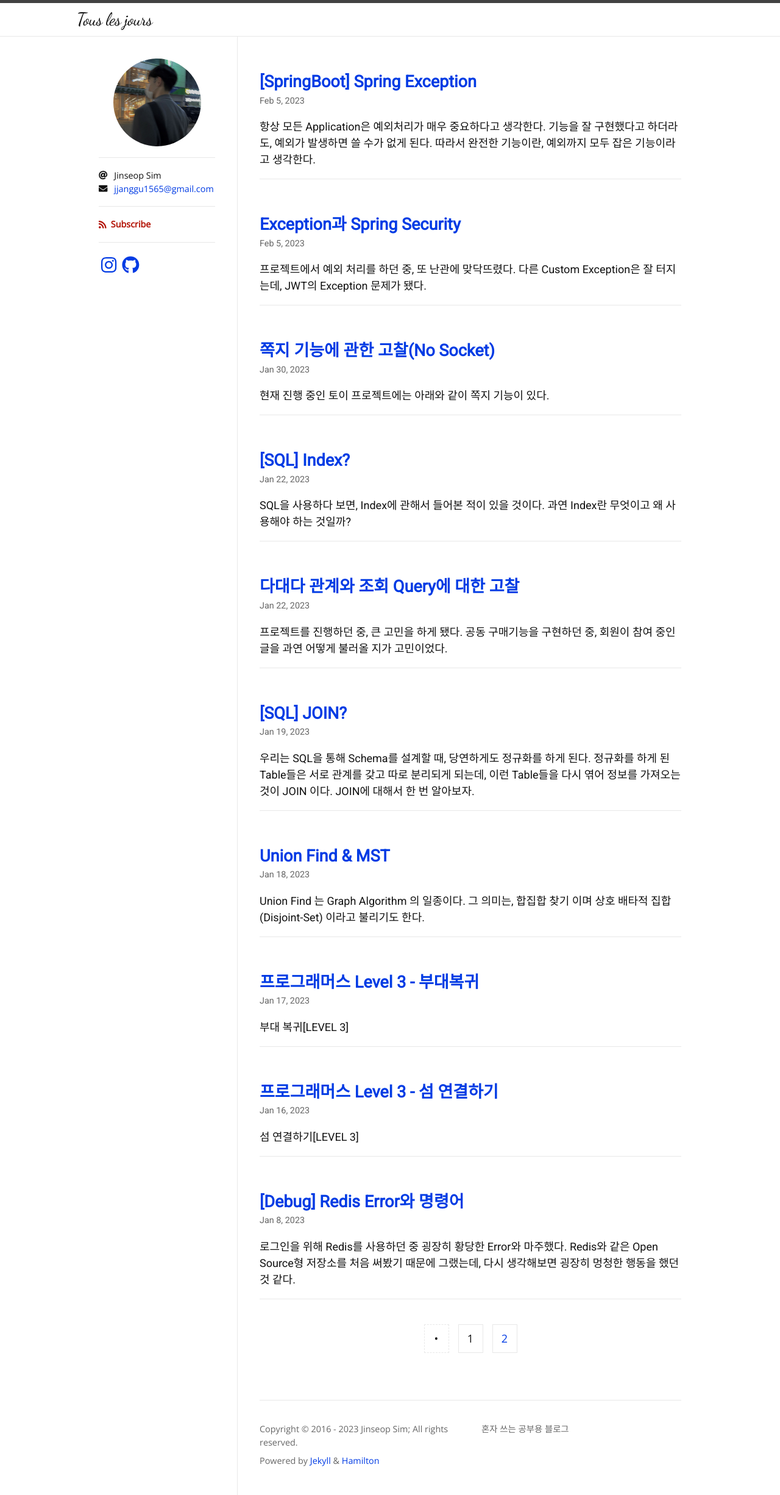
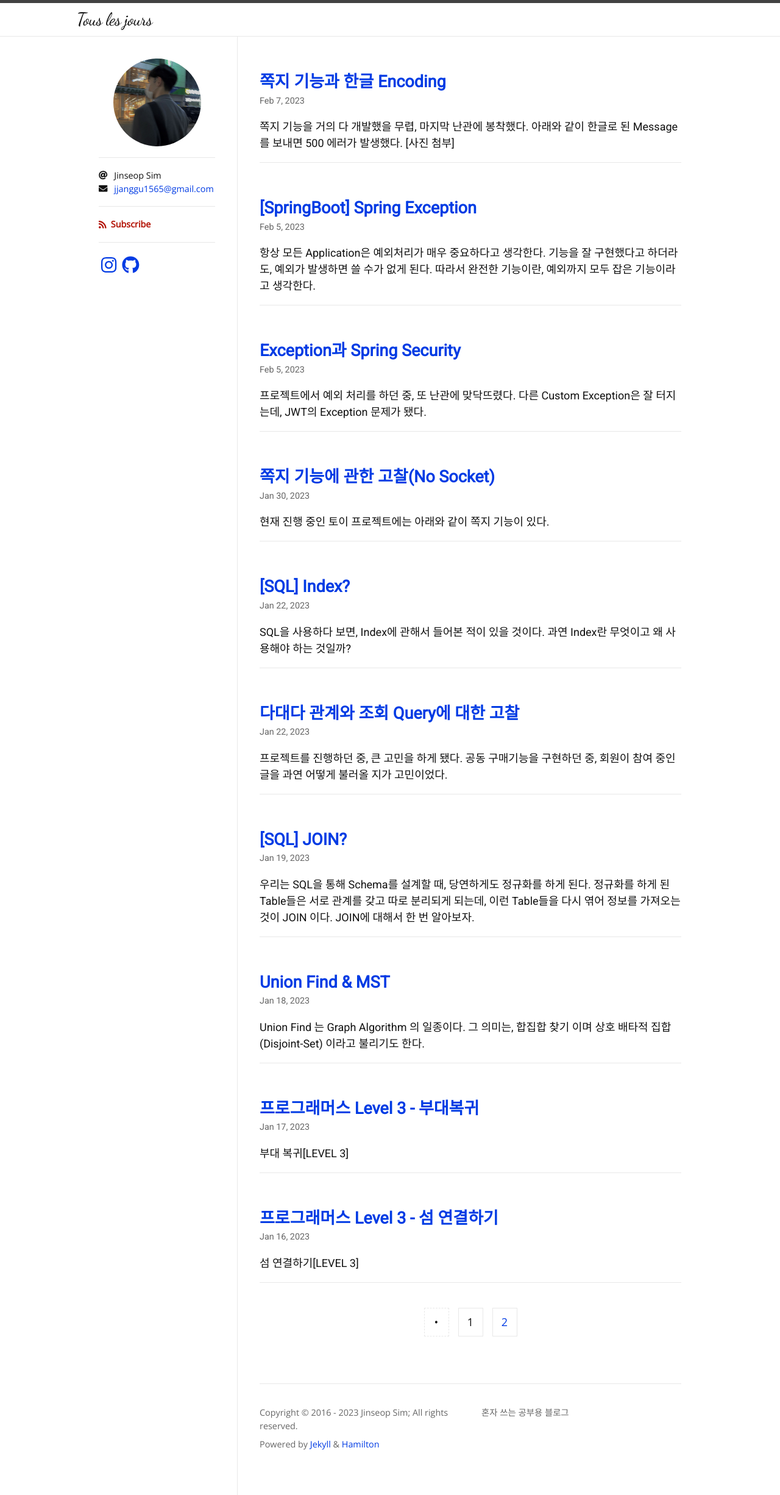
Before and after one commit to Jinseop-Sim/Jinseop-Sim.github.io, a Jekyll site: the page built from index.html, in a window 1280 px wide. Shown: the whole page at 61% size. Built offline with Jekyll 4.4.1, drawn with Linux system fonts in a browser that asks for light colours; nearby versions of some CDN libraries; some web fonts are replaced; the list of posts is cut into pages by our own code; some of the changed lines change nothing that is shown.

Commit message:
글 내ㄴ용 추가

````diff
--- a/_posts/2023-02-05-springexception.md
+++ b/_posts/2023-02-05-springexception.md
@@ -25,4 +25,9 @@ Springboot에서는 이런 예외 처리의 용이함을 위해 아래의 기술
     - ex) ```IllegalArgumentException```, ```NullPointerException```..
 
 ### ExceptionHanlder
+Spring에서는 각 Controller내에서 발생하는 Exception을 처리할 수 있도록,
+```@ExceptionHandler``` 이라는 Annotation을 지원하고 있다.
+
 ### ControllerAdvice
+불편하게 모든 Controller에 선언을 해야하는 ```ExceptionHandler```를 보완한,
+전역에 선언해 예외 처리가 가능한, ```@ControllerAdvice``` Annotation이다.
--- /dev/null
+++ b/_posts/2023-02-07-message-encoding.md
@@ -0,0 +1,37 @@
+---
+layout: post
+title: "쪽지 기능과 한글 Encoding"
+categories: ToyProject
+tags: [develop]
+author:
+  - Jinseop Sim
+---
+쪽지 기능을 거의 다 개발했을 무렵, 마지막 난관에 봉착했다.
+아래와 같이 한글로 된 Message를 보내면 500 에러가 발생했다.
+[사진 첨부]
+
+확인을 해보니 아래와 같이 부정확한 String 값이 들어왔다고 한다.
+이는 필시 한글을 썼기 때문에 발생하는 에러인데, 해결을 해보자.
+
+에러 메시지를 보면 ```SQLSyntaxException``` 임을 알 수 있다.
+이는 즉, 내 DB에 값을 넣을 때 한글 인코딩이 현재 불가능 하다는 것이다.
+현재 AWS RDS를 사용하는 나는, 가서 인코딩을 먼저 손보기로 했다.
+이전에 __Timezone__ 을 건드렸던 Parameter group을 손보면 될 것이다.
+
+아래와 같이 Charset은 이미 설정되어 있으니 넘어가자.
+__Collation__ 이 기본값에 한글 설정이 안되어있음을 볼 수 있다.
+
+Charset과 Collation은 각각 어떤 의미를 가지는가?
+- Charset : Character를 표현할 심볼과 표현 방식.
+- Collation : Charset으로 구성된 문자열을 비교하는 방식.
+  - 즉, 정렬에 사용되는 방식을 의미한다.
+
+Collation을 설정하지 않아 String이 깨졌던 것으로 판단되어 수정했다.
+하지만 Collation을 설정해도 여전히 문제는 그대로 였다.
+그래서 Query Console을 통해 DB Charset을 확인해보았다.
+
+위와 같이 Charset과 Collation이 Latin으로 설정되어 있음을 볼 수 있다.
+검색을 해보니, 파라미터 그룹을 설정한 뒤 DB를 재 생성하면 된다는 말이 나왔다.
+하지만 나는 그냥 Query를 통해 해당 값을 수정하기로 했다.
+
+수정을 하고 나니 아래와 같이 깔끔하게 쪽지가 보내짐을 볼 수 있다!
````
